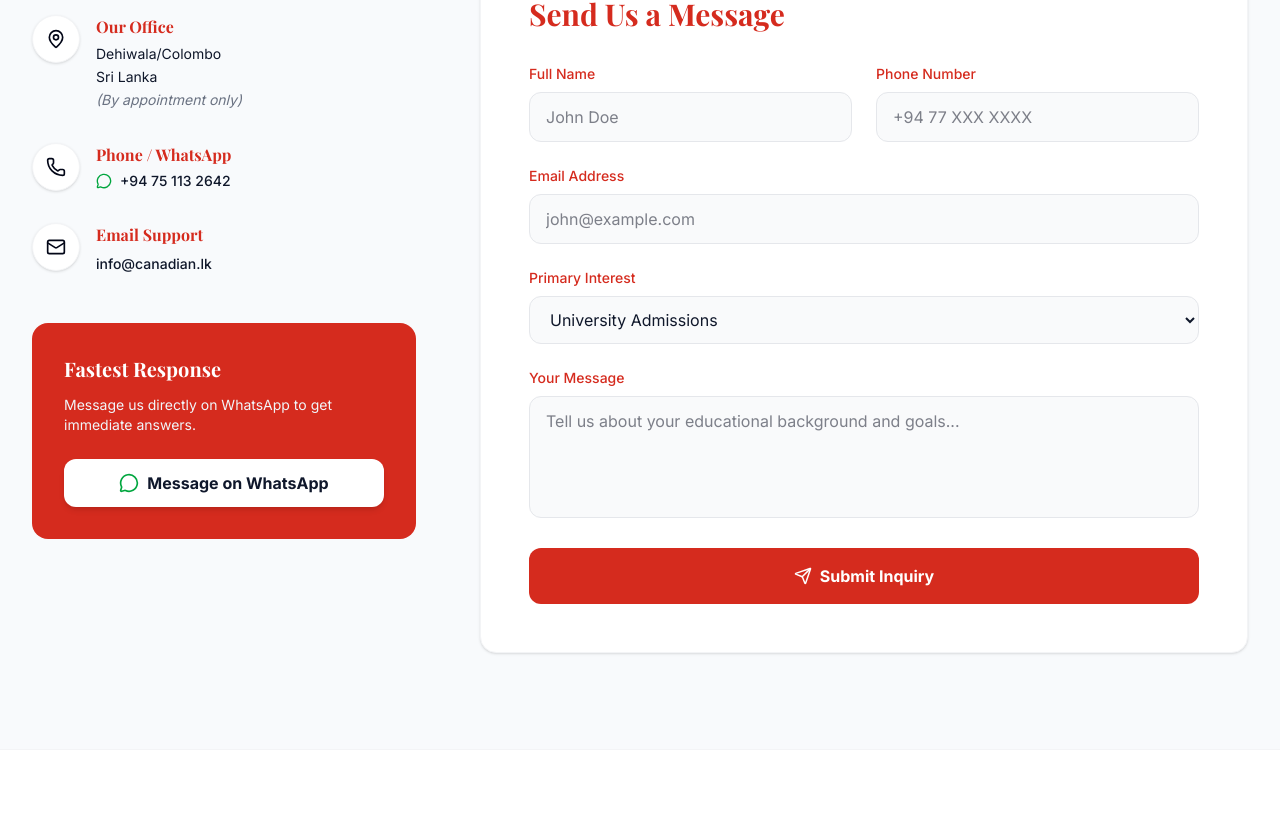
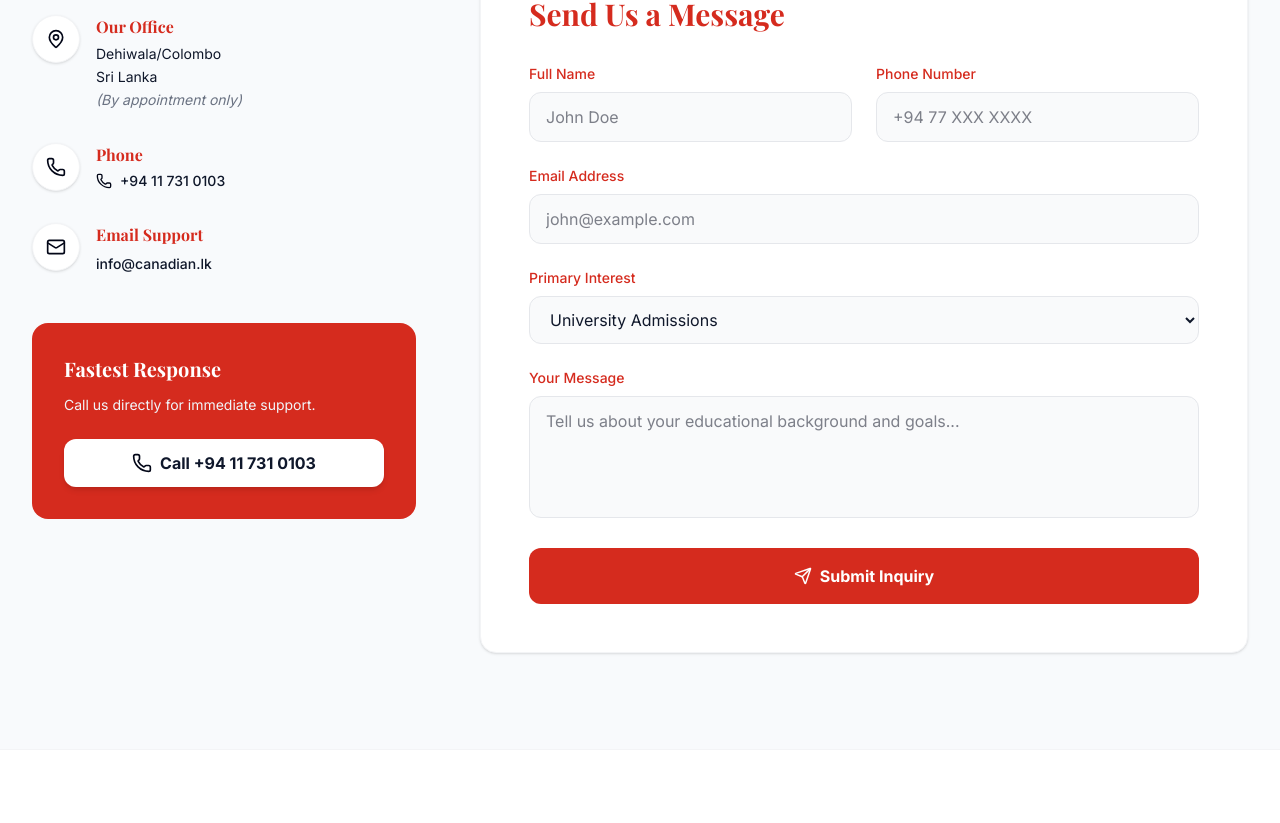
Before and after one commit to Ravana-indus/canadian.lk, a React (Vite) app: page /contact in a window 1280 px wide. Shown: the part 497-1320 px from the top of the page. Built offline with nearby package versions, Linux system fonts and the light colour scheme.

Commit message:
Update Sri Lankan contact number to +94 11 731 0103
Co-authored-by: Ravana-indus <191453155+Ravana-indus@users.noreply.github.com>

```diff
--- a/index.html
+++ b/index.html
@@ -62,7 +62,7 @@
       },
       "contactPoint": {
         "@type": "ContactPoint",
-        "telephone": "+94-112-581-181",
+        "telephone": "+94 11 731 0103",
         "contactType": "customer service",
         "availableLanguage": ["English", "Sinhala", "Tamil"]
       },
--- a/src/components/Footer.tsx
+++ b/src/components/Footer.tsx
@@ -46,7 +46,7 @@ export default function Footer() {
                             </li>
                             <li className="flex items-center">
                                 <Phone size={18} className="text-red-400 mr-3 flex-shrink-0" />
-                                <a href="https://wa.me/94751132642" target="_blank" rel="noopener noreferrer" className="text-slate-300 hover:text-white transition-colors text-sm">+94 75 113 2642</a>
+                                <a href="tel:+94117310103" className="text-slate-300 hover:text-white transition-colors text-sm">+94 11 731 0103</a>
                             </li>
                             <li className="flex items-center">
                                 <Mail size={18} className="text-red-400 mr-3 flex-shrink-0" />
--- a/src/pages/Contact.tsx
+++ b/src/pages/Contact.tsx
@@ -1,5 +1,5 @@
 import { useState } from 'react';
-import { MapPin, Phone, Mail, MessageCircle, ChevronDown, ChevronUp, Send } from 'lucide-react';
+import { MapPin, Phone, Mail, ChevronDown, ChevronUp, Send } from 'lucide-react';
 import { Helmet } from 'react-helmet-async';
 import MapleLeaf from '../components/ui/MapleLeaf';
 
@@ -76,9 +76,9 @@ export default function Contact() {
                                         <Phone size={20} />
                                     </div>
                                     <div>
-                                        <h3 className="font-bold text-primary mb-1">Phone / WhatsApp</h3>
-                                        <a href="https://wa.me/94751132642" target="_blank" rel="noopener noreferrer" className="text-secondary hover:text-cta transition-colors text-sm font-medium flex items-center">
-                                            <MessageCircle size={16} className="mr-2 text-green-600" /> +94 75 113 2642
+                                        <h3 className="font-bold text-primary mb-1">Phone</h3>
+                                        <a href="tel:+94117310103" className="text-secondary hover:text-cta transition-colors text-sm font-medium flex items-center">
+                                            <Phone size={16} className="mr-2 text-cta" /> +94 11 731 0103
                                         </a>
                                     </div>
                                 </div>
@@ -96,9 +96,9 @@ export default function Contact() {
 
                             <div className="mt-12 bg-primary p-8 rounded-2xl text-white">
                                 <h3 className="font-serif font-bold text-xl mb-3">Fastest Response</h3>
-                                <p className="text-sm text-slate-100 mb-6">Message us directly on WhatsApp to get immediate answers.</p>
-                                <a href="https://wa.me/94751132642" target="_blank" rel="noopener noreferrer" className="w-full flex items-center justify-center bg-white text-slate-900 py-3 rounded-xl font-bold hover:bg-slate-100 transition-colors shadow-md">
-                                    <MessageCircle size={20} className="mr-2 text-green-600" /> Message on WhatsApp
+                                <p className="text-sm text-slate-100 mb-6">Call us directly for immediate support.</p>
+                                <a href="tel:+94117310103" className="w-full flex items-center justify-center bg-white text-slate-900 py-3 rounded-xl font-bold hover:bg-slate-100 transition-colors shadow-md">
+                                    <Phone size={20} className="mr-2 text-cta" /> Call +94 11 731 0103
                                 </a>
                             </div>
                         </div>
```
Also changed, not shown: 2 other files (tests, documents, lock files or other folders).
